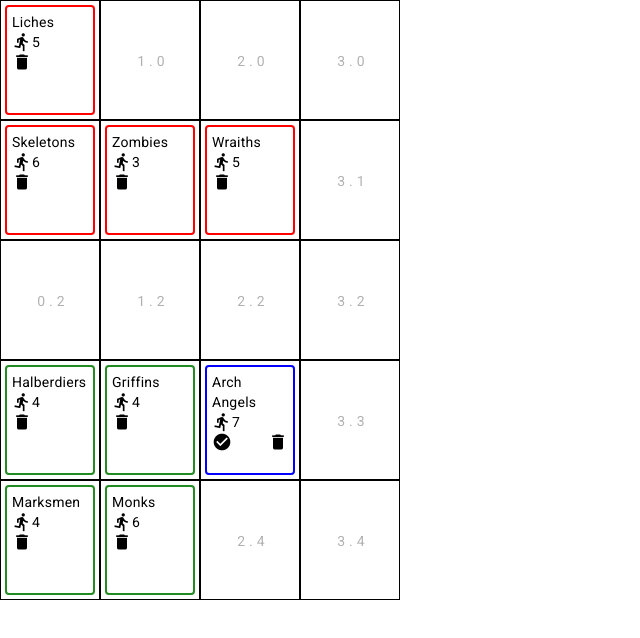
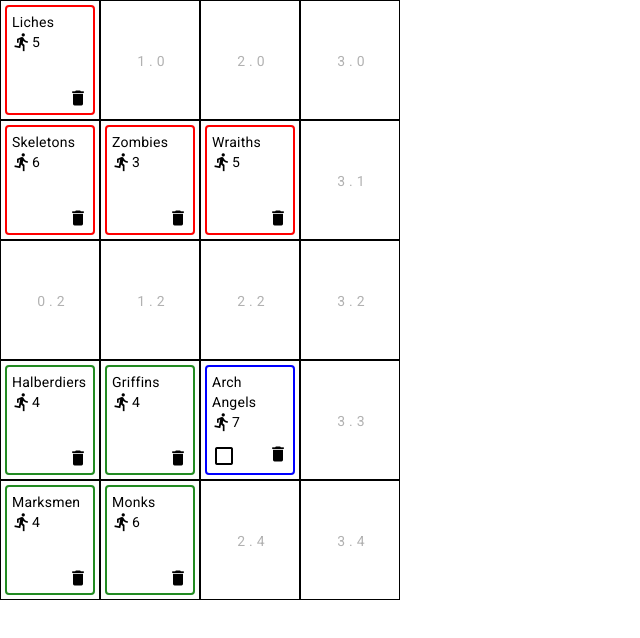
Before and after one commit to zedero/homm3-battle-ai, an Angular app: page / in a window 1280 px wide. Both pictures are taken after a click on the button "START". Shown: the top 638 px of the page, without its empty margins (0-640 px from the left). Built offline with nearby package versions, Linux system fonts and the light colour scheme.

Commit message:
small cleanup

```diff
--- a/src/app/components/battle-board/battle-board.component.ts
+++ b/src/app/components/battle-board/battle-board.component.ts
@@ -196,7 +196,7 @@ export class BattleBoardComponent implements OnInit {
         this.highlightedUnits$.next([]);
       }
       if (state === 'PLAYER.END') {
-        this.state.transition('NEXT_UNIT');
+        this.state.transition('NEXT.UNIT');
       }
       if (state === 'ROUND_END') {
         console.log('@@ END OF THE ROUND, ASK FOR AN OTHER ROUND');
@@ -205,7 +205,7 @@ export class BattleBoardComponent implements OnInit {
       if (state === 'START') {
         this.startBattle();
       }
-      if (state === 'NEXT_UNIT') {
+      if (state === 'NEXT.UNIT') {
         this.nextMove();
       }
     });
@@ -270,7 +270,7 @@ export class BattleBoardComponent implements OnInit {
       isPlayerTurn: true,
       cardQueue: battleCards,
     };
-    this.state.transition('NEXT_UNIT');
+    this.state.transition('NEXT.UNIT');
   }
 
   getNextHighestInitiative(cards: Card[]) {
@@ -361,8 +361,6 @@ export class BattleBoardComponent implements OnInit {
       } else if (data.moveTo) {
         moveEnemyCard(card, data.moveTo);
       }
-      console.log('@', this.attackLine, this.moveLine, data);
-
       this.state.transition('ENEMY.TURN');
     } else {
       this.state.transition('PLAYER.TURN');
@@ -393,7 +391,7 @@ export class BattleBoardComponent implements OnInit {
   }
 
   removeCardFromGame = (cardToRemove: Card) => {
-    console.log('@@', cardToRemove.name);
+    // console.log('@@', cardToRemove.name);
     this.turnState.cardQueue = this.turnState.cardQueue.filter(
       (card: Card) => card.name !== cardToRemove.name,
     );
--- a/src/app/components/card/card.component.html
+++ b/src/app/components/card/card.component.html
@@ -27,13 +27,19 @@
 <!--    Del-->
 <!--  </button>-->
   <div class="card_toolbar">
-    <mat-icon
+<!--    <mat-icon-->
+<!--      *ngIf="isHighlighted"-->
+<!--      (click)="use()"-->
+<!--      aria-hidden="false"-->
+<!--      aria-label="Use card"-->
+<!--      fontIcon="check_circle">-->
+<!--    </mat-icon>-->
+    <span
       *ngIf="isHighlighted"
       (click)="use()"
-      aria-hidden="false"
-      aria-label="Use card"
-      fontIcon="check_circle">
-    </mat-icon>
+      class="material-symbols-outlined">
+      check_box_outline_blank
+    </span>
     <mat-icon
       *ngIf="state !== 'IDLE'"
       (click)="delete()"
--- a/src/app/components/card/card.component.scss
+++ b/src/app/components/card/card.component.scss
@@ -5,6 +5,8 @@
 }
 
 .card {
+  display: flex;
+  flex-direction: column;
   height: 110px;
   width: 90px;
   margin: 4px;
@@ -35,7 +37,17 @@
   }
 
   &_toolbar {
+    margin-top: auto;
     display: flex;
+    flex-direction: row;
     justify-content: space-between;
+
+    span {
+      cursor: pointer;
+    }
+
+    .mat-icon:only-child {
+      margin-left: auto;
+    }
   }
 }
```
